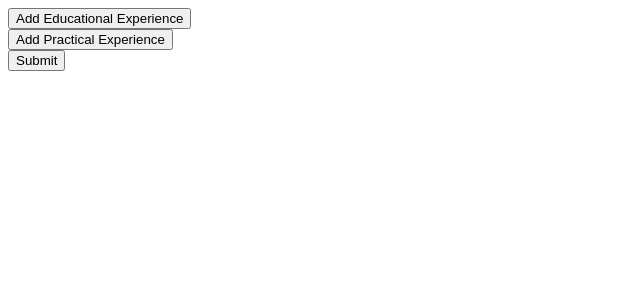
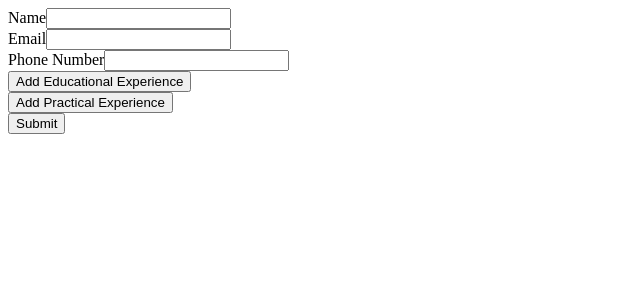
Before and after one commit to geon-youn/cv-application, a React (Create React App) app: page / in a window 1280 px wide. Shown: the top 300 px of the page, without its empty margins (0-640 px from the left). Built offline with nearby package versions, Linux system fonts and the light colour scheme; the HTML template or start-up script is replaced by a standard one.

Commit message:
add labels and input fields

```diff
--- a/src/components/EducationalExperience.js
+++ b/src/components/EducationalExperience.js
@@ -1,4 +1,73 @@
-export default function EducationalExperience({ editing }) {}
+import { useState } from 'react';
+
+export default function EducationalExperience({ editing, id }) {
+    const [info, setInfo] = useState({
+        school: '',
+        program: '',
+        dateFrom: '',
+        dateTo: '',
+    });
+
+    function handleInfo(type, value) {
+        setInfo({ ...info, [type]: value });
+    }
+
+    if (editing) {
+        return (
+            <>
+                <div>
+                    <label htmlFor={'ee-school-' + id}>School Name</label>
+                    <input
+                        type="text"
+                        id={'ee-school-' + id}
+                        value={info.school}
+                        onChange={(e) => {
+                            handleInfo('school', e.target.value);
+                        }}
+                    />
+                </div>
+
+                <div>
+                    <label htmlFor={'ee-program-' + id}>Title of Study</label>
+                    <input
+                        type="text"
+                        id={'ee-program-' + id}
+                        value={info.program}
+                        onChange={(e) => {
+                            handleInfo('program', e.target.value);
+                        }}
+                    />
+                </div>
+
+                <div>
+                    <label htmlFor={'ee-date-from-' + id}>Date From</label>
+                    <input
+                        type="text"
+                        id={'ee-date-from-' + id}
+                        value={info.dateFrom}
+                        onChange={(e) => {
+                            handleInfo('dateFrom', e.target.value);
+                        }}
+                    />
+                </div>
+
+                <div>
+                    <label htmlFor={'ee-date-to-' + id}>Date To</label>
+                    <input
+                        type="text"
+                        id={'ee-date-to-' + id}
+                        value={info.dateTo}
+                        onChange={(e) => {
+                            handleInfo('dateTo', e.target.value);
+                        }}
+                    />
+                </div>
+            </>
+        );
+    } else {
+        return;
+    }
+}
 
 /**
  * - Educational experience:
--- a/src/components/GeneralInformation.js
+++ b/src/components/GeneralInformation.js
@@ -1,8 +1,51 @@
-export default function GeneralInformation({ editing }) {}
+import { useState } from 'react';
 
-/**
- * - General information:
- *      - Name
- *      - Email
- *      - Phone number
- */
+export default function GeneralInformation({ editing }) {
+    const [info, setInfo] = useState({
+        name: '',
+        email: '',
+        phone: '',
+    });
+
+    function handleInfo(type, value) {
+        setInfo({ ...info, [type]: value });
+    }
+
+    if (editing) {
+        return (
+            <>
+                <div>
+                    <label htmlFor="name">Name</label>
+                    <input
+                        type="text"
+                        id="name"
+                        onChange={(e) => handleInfo('name', e.target.value)}
+                        value={info.name}
+                    />
+                </div>
+
+                <div>
+                    <label htmlFor="email">Email</label>
+                    <input
+                        type="text"
+                        id="email"
+                        onChange={(e) => handleInfo('email', e.target.value)}
+                        value={info.email}
+                    />
+                </div>
+
+                <div>
+                    <label htmlFor="phone">Phone Number</label>
+                    <input
+                        type="text"
+                        id="phone"
+                        onChange={(e) => handleInfo('phone', e.target.value)}
+                        value={info.phone}
+                    />
+                </div>
+            </>
+        );
+    } else {
+        return;
+    }
+}
--- a/src/components/PracticalExperience.js
+++ b/src/components/PracticalExperience.js
@@ -1,9 +1,82 @@
-export default function PracticalExperience({ editing }) {}
+import { useState } from 'react';
 
-/**
- * - Practical experience:
- *      - Company name
- *      - Position title
- *      - Main tasks of your jobs
- *      - Date from and until when you worked for the company
- */
+export default function PracticalExperience({ editing, id }) {
+    const [info, setInfo] = useState({
+        company: '',
+        position: '',
+        tasks: '',
+        dateFrom: '',
+        dateTo: '',
+    });
+
+    function handleInfo(type, value) {
+        setInfo({ ...info, [type]: value });
+    }
+    if (editing) {
+        return (
+            <>
+                <div>
+                    <label htmlFor={'pe-company-' + id}>Company Name</label>
+                    <input
+                        type="text"
+                        id={'pe-company-' + id}
+                        value={info.company}
+                        onChange={(e) => {
+                            handleInfo('company', e.target.value);
+                        }}
+                    />
+                </div>
+
+                <div>
+                    <label htmlFor={'pe-position-' + id}>Position Title</label>
+                    <input
+                        type="text"
+                        id={'pe-position-' + id}
+                        value={info.position}
+                        onChange={(e) => {
+                            handleInfo('position', e.target.value);
+                        }}
+                    />
+                </div>
+
+                <div>
+                    <label htmlFor={'pe-tasks-' + id}>Main Tasks</label>
+                    <input
+                        type="text"
+                        id={'pe-tasks-' + id}
+                        value={info.tasks}
+                        onChange={(e) => {
+                            handleInfo('tasks', e.target.value);
+                        }}
+                    />
+                </div>
+
+                <div>
+                    <label htmlFor={'pe-date-from-' + id}>Date From</label>
+                    <input
+                        type="text"
+                        id={'pe-date-from-' + id}
+                        value={info.dateFrom}
+                        onChange={(e) => {
+                            handleInfo('dateFrom', e.target.value);
+                        }}
+                    />
+                </div>
+
+                <div>
+                    <label htmlFor={'pe-date-to-' + id}>Date To</label>
+                    <input
+                        type="text"
+                        id={'pe-date-to-' + id}
+                        value={info.dateTo}
+                        onChange={(e) => {
+                            handleInfo('dateTo', e.target.value);
+                        }}
+                    />
+                </div>
+            </>
+        );
+    } else {
+        return;
+    }
+}
```
